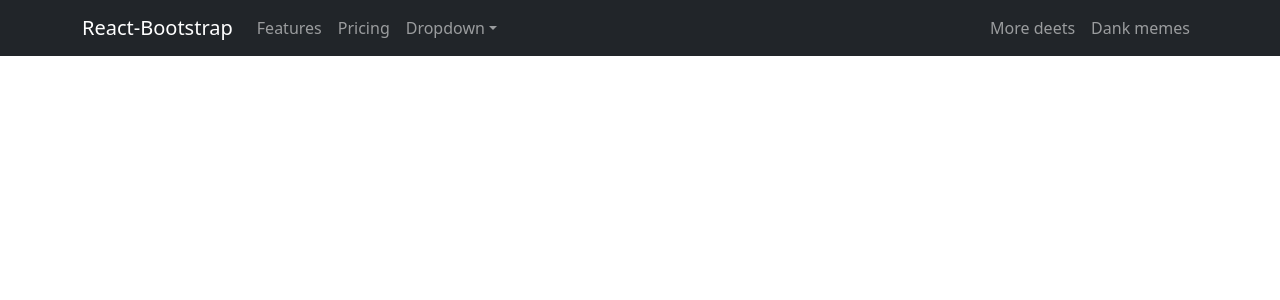
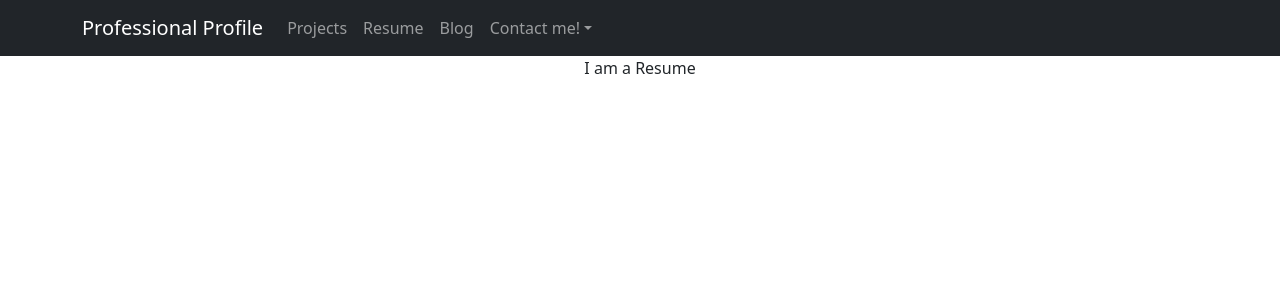
Before and after one commit to KWong41/professional-profile, a React (Create React App) app: page /Resume in a window 1280 px wide. Shown: the top 300 px of the page. Built offline with nearby package versions, Linux system fonts and the light colour scheme.

Commit message:
update
added pages, components, and routes

```diff
--- a/src/App.jsx
+++ b/src/App.jsx
@@ -1,5 +1,8 @@
 import './App.css';
 import LandingPage from './pages/LandingPage.jsx';
+import Blog from './pages/Blog.jsx';
+import Projects from './pages/Projects.jsx';
+import Resume from './pages/Resume.jsx';
 import { Route, Switch } from 'react-router-dom';
 import React from 'react';
 
@@ -10,6 +13,9 @@ class App extends React.Component{
     <div className="App">
         <Switch>
           <Route path='/LandingPage' component={LandingPage}/>
+          <Route path='/Blog' component={Blog}/>
+          <Route path='/Projects' component={Projects}/>
+          <Route path='/Resume' component={Resume}/>
         </Switch>
     </div>
     );
--- /dev/null
+++ b/src/components/Footer.jsx
@@ -0,0 +1,15 @@
+import React from 'react';
+
+class Footer extends React.Component {
+
+    render() {
+        return (
+            <div>
+                Project developed by Kevin {"\n"}
+                Github.com/KWong41
+            </div>
+        );
+    }
+};
+
+export default Footer;
--- a/src/components/Navigationbar.jsx
+++ b/src/components/Navigationbar.jsx
@@ -8,30 +8,25 @@ class Navigationbar extends React.Component {
       <div>
         <Navbar collapseOnSelect expand="lg" bg="dark" variant="dark">
           <Container>
-            <Navbar.Brand href="#home">React-Bootstrap</Navbar.Brand>
+            <Navbar.Brand href="/LandingPage">Professional Profile</Navbar.Brand>
             <Navbar.Toggle aria-controls="responsive-navbar-nav" />
             <Navbar.Collapse id="responsive-navbar-nav">
               <Nav className="me-auto">
-                <Nav.Link href="#features">Features</Nav.Link>
-                <Nav.Link href="#pricing">Pricing</Nav.Link>
-                <NavDropdown title="Dropdown" id="collasible-nav-dropdown">
-                  <NavDropdown.Item href="#action/3.1">Action</NavDropdown.Item>
-                  <NavDropdown.Item href="#action/3.2">Another action</NavDropdown.Item>
-                  <NavDropdown.Item href="#action/3.3">Something</NavDropdown.Item>
+                <Nav.Link href="/Projects">Projects</Nav.Link>
+                <Nav.Link href="/Resume">Resume</Nav.Link>
+                <Nav.Link href="/Blog">Blog</Nav.Link>
+                <NavDropdown title="Contact me!" id="collasible-nav-dropdown">
+                  <NavDropdown.Item href="mailto:WongKevin41@gmail.com">E-mail</NavDropdown.Item>
+                  <NavDropdown.Item href="https://www.linkedin.com/in/wongkevin41/">LinkedIn</NavDropdown.Item>
+                  <NavDropdown.Item href="https://github.com/KWong41">Github</NavDropdown.Item>
                   <NavDropdown.Divider />
-                  <NavDropdown.Item href="#action/3.4">Separated link</NavDropdown.Item>
+                  <NavDropdown.Item href="#action/3.4">Feedback</NavDropdown.Item>
                 </NavDropdown>
-              </Nav>
-              <Nav>
-                <Nav.Link href="#deets">More deets</Nav.Link>
-                <Nav.Link eventKey={2} href="#memes">
-                  Dank memes
-                </Nav.Link>
               </Nav>
             </Navbar.Collapse>
           </Container>
         </Navbar>
-        </div>
+      </div>
     );
   }
 };
--- a/src/index.jsx
+++ b/src/index.jsx
@@ -9,8 +9,7 @@ import '../node_modules/bootstrap/dist/css/bootstrap.min.css';
 
 ReactDOM.render(
   <Router>
-    <App />
-    <LandingPage />
+    <App/>
   </Router>,
   document.getElementById('root')
 );
--- /dev/null
+++ b/src/pages/Blog.jsx
@@ -0,0 +1,16 @@
+import React from 'react';
+import Navigationbar from '../components/Navigationbar';
+
+class Blog extends React.Component {
+
+   render() {
+     return (
+       <div>
+         <Navigationbar />
+         I am a Blog
+       </div>
+     );
+   }
+ };
+
+ export default Blog;
--- a/src/pages/LandingPage.jsx
+++ b/src/pages/LandingPage.jsx
@@ -1,5 +1,7 @@
 import React from 'react';
 import Navigationbar from '../components/Navigationbar';
+import Dashboard from '../components/Navigationbar';
+import Footer from '../components/Footer';
 
 class LandingPage extends React.Component {
 
@@ -7,6 +9,7 @@ class LandingPage extends React.Component {
      return (
        <div>
          <Navigationbar />
+         I am a Landing Page
        </div>
      );
    }
--- /dev/null
+++ b/src/pages/Projects.jsx
@@ -0,0 +1,16 @@
+import React from 'react';
+import Navigationbar from '../components/Navigationbar';
+
+class Projects extends React.Component {
+
+   render() {
+     return (
+       <div>
+         <Navigationbar />
+         I am a Project
+       </div>
+     );
+   }
+ };
+
+ export default Projects;
--- /dev/null
+++ b/src/pages/Resume.jsx
@@ -0,0 +1,16 @@
+import React from 'react';
+import Navigationbar from '../components/Navigationbar';
+
+class Resume extends React.Component {
+
+   render() {
+     return (
+       <div>
+         <Navigationbar />
+         I am a Resume
+       </div>
+     );
+   }
+ };
+
+ export default Resume;
```
Also changed, not shown: src/components/Dashboard.jsx (added, +14 -0 lines).
